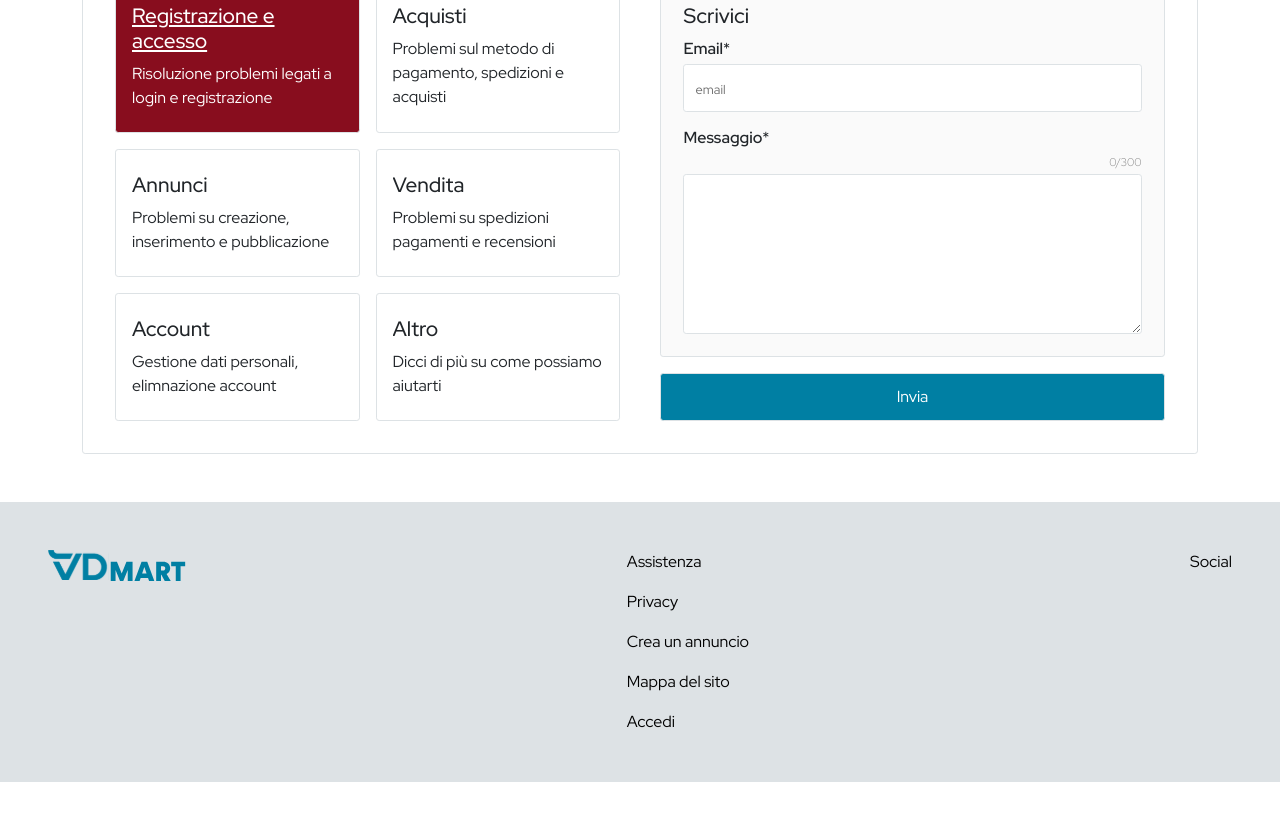
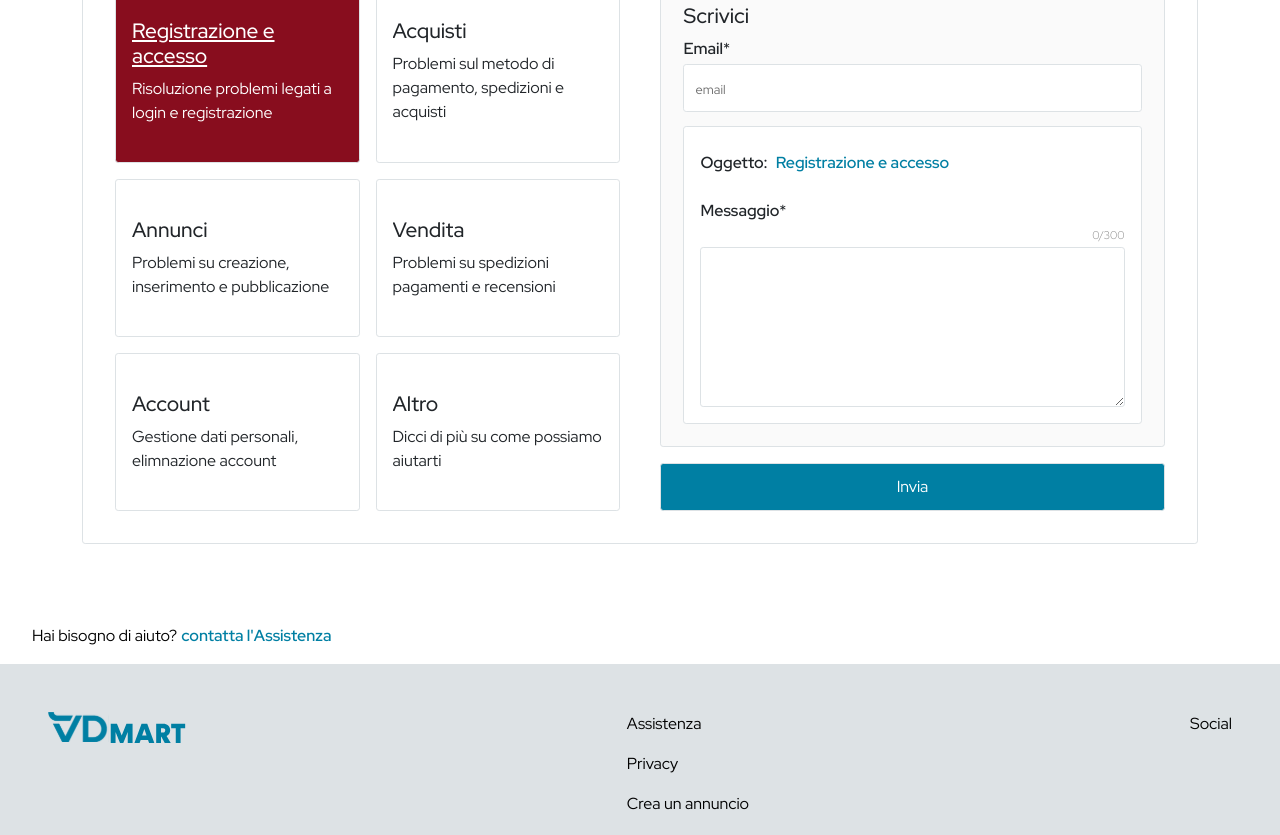
Before and after one commit to valeriaBassani/VDMart, a React (Create React App) app: page /assistenza in a window 1280 px wide. Shown: the part 320-1155 px from the top of the page. Before the commit the page ends 1102 px from the top, so only its background shows below. Built offline with nearby package versions, Linux system fonts and the light colour scheme.

Commit message:
supportLink

```diff
--- a/src/App.tsx
+++ b/src/App.tsx
@@ -18,12 +18,14 @@ import Support from './pages/Support';
 import AdvDetails from './pages/AdvDetails';
 import Footer from './components/Footer/Footer';
 import BreadCrumbs from './components/Breadcrumbs/Breadcrumbs';
+import SupportLink from './components/SupportLink/SupportLink';
 
 const Main = () => (
   <>
     <NavBar />
     <BreadCrumbs />
     <Outlet />
+    <SupportLink />
     <Footer />
   </>
 )
--- a/src/components/SupportForm/SupportForm.tsx
+++ b/src/components/SupportForm/SupportForm.tsx
@@ -4,7 +4,11 @@ import Submit from "../SubmitButton/Submit";
 import InputField from "../InputField/InputField";
 import TextArea from "../textArea/textArea";
 
-export default function SupportForm() {
+type Props = {
+    category: string
+}
+
+export default function SupportForm({ category }: Props) {
 
 
     const handleSubmit = (e: React.FormEvent<HTMLFormElement>): void => {
@@ -21,10 +25,18 @@ export default function SupportForm() {
                 <div className="Fields container-md">
                     <h4>Scrivici</h4>
                     <InputField label="Email" type="email" name="email" placeholder="email" required={true} ></InputField>
-                    <TextArea label="Messaggio" name="text" maxLength={300} required={true} />
+                    <div className="Section">
+                        <div className="row">
+                            <div className="col d-flex gap-2 py-2">
+                                <label>Oggetto:</label>
+                                <label style={{ color: "var(--primary)" }}> {category} </label>
+                            </div>
+                        </div>
+                        <TextArea label="Messaggio" name="text" maxLength={300} required={true} />
+                    </div>
                 </div>
                 <Submit label="Invia" className='Primary' />
-            </form>
+            </form >
         </>
     )
 }
--- /dev/null
+++ b/src/components/SupportLink/SupportLink.tsx
@@ -0,0 +1,16 @@
+import { Link } from "react-router-dom";
+
+export default function SupportLink() {
+    return (
+        <>
+            <div className="breadcrumb" style={{ color: "black" }}>
+                <div className="row">
+                    <div className="col d-flex gap-1">
+                        <p>Hai bisogno di aiuto?</p><Link to={`/assistenza`} className="link"> contatta l'Assistenza</Link>
+                    </div>
+                </div>
+            </div>
+
+        </>
+    )
+}
--- a/src/pages/Support.tsx
+++ b/src/pages/Support.tsx
@@ -1,5 +1,5 @@
 import { useState } from "react";
-import SupportCategory from "../components/SupportForm/SupportCategory";
+import SupportCategory from "../components/SupportCategories/SupportCategory";
 import SupportForm from "../components/SupportForm/SupportForm";
 
 export default function Support() {
@@ -40,7 +40,7 @@ export default function Support() {
                                     </div>
                                 </div>
                                 <div className="col">
-                                    <SupportForm />
+                                    <SupportForm category={selected} />
                                 </div>
                             </div>
                         </div>
```
Also changed, not shown: src/components/SupportCategories/SupportCategory.css (renamed from src/components/SupportForm/SupportCategory.css), src/components/SupportCategories/SupportCategory.tsx (renamed from src/components/SupportForm/SupportCategory.tsx).
